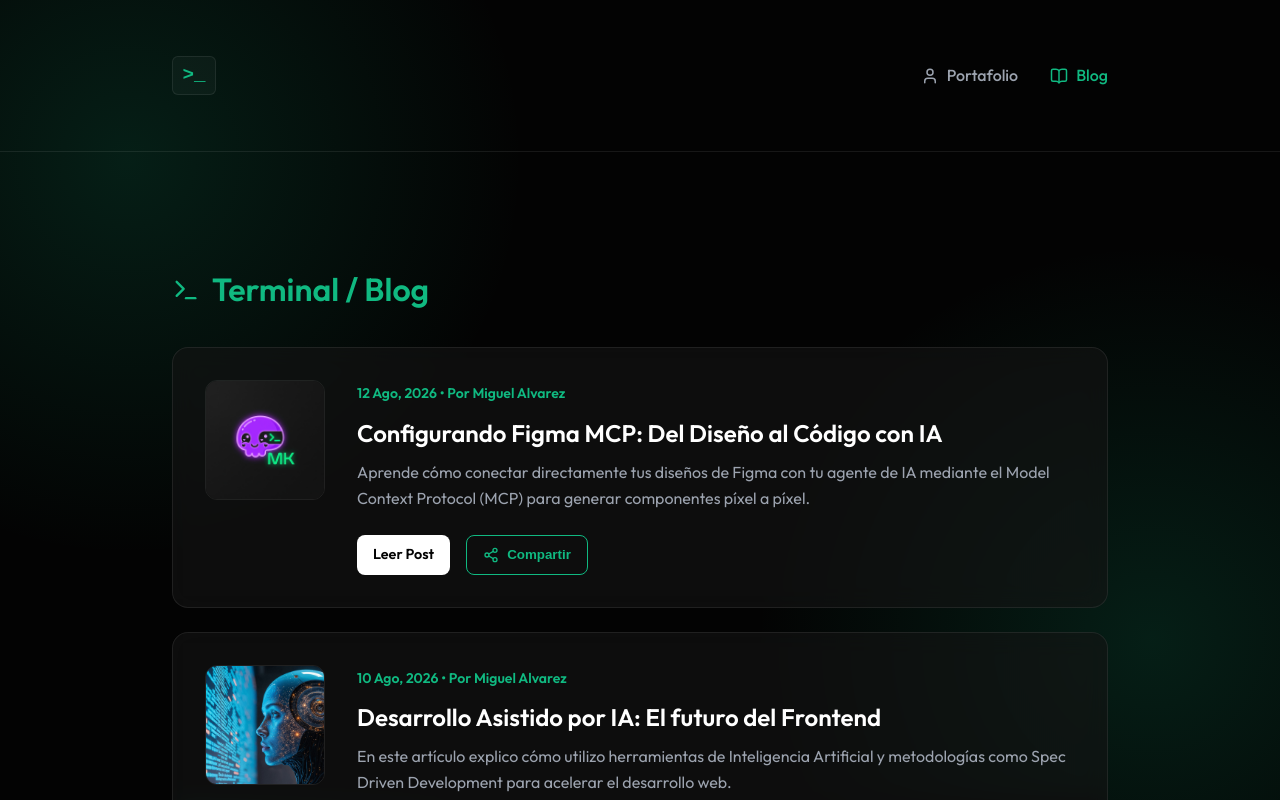
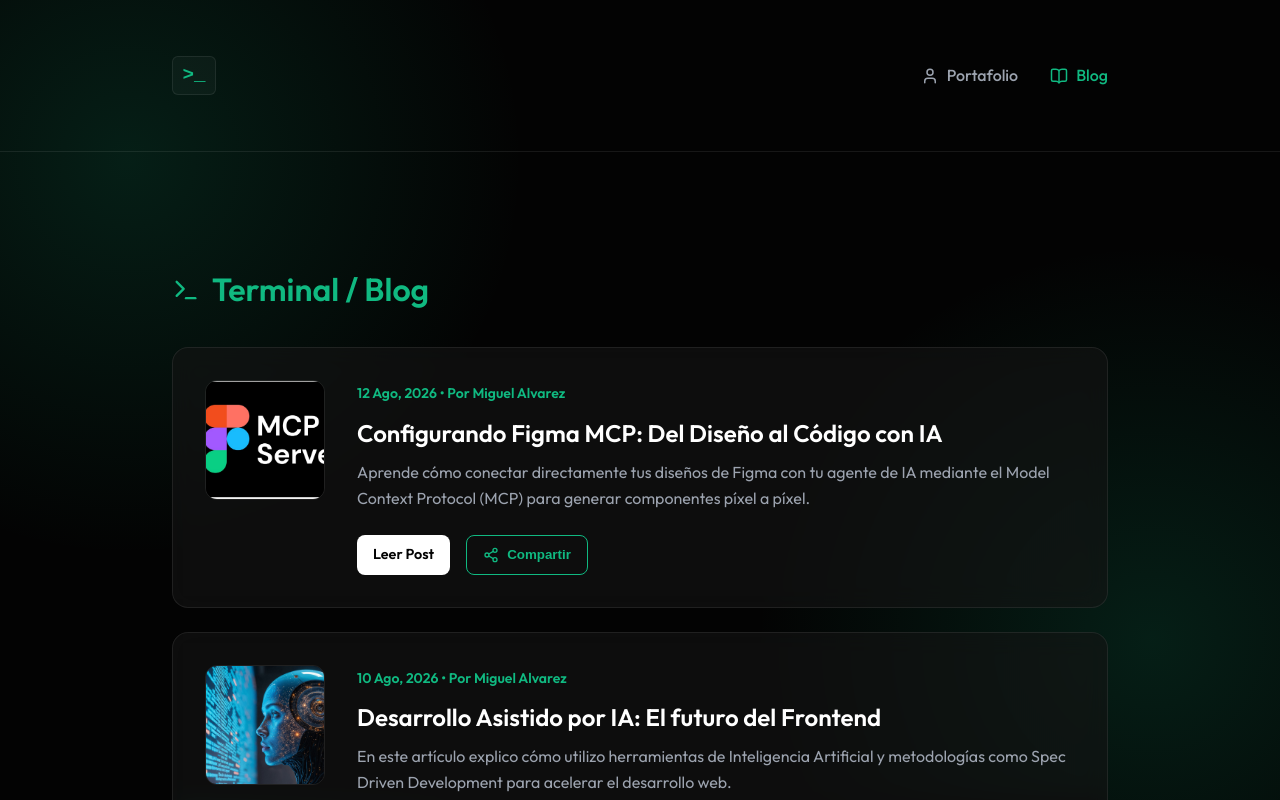
Before and after one commit to mikealvgar/portafolio-miguel, a React (Vite) app: page /blog in a window 1280 px wide. Shown: the top 800 px of the page. Built offline with nearby package versions, Linux system fonts and the light colour scheme.

Commit message:
feat: Actualizar portada del post de Figma MCP

```diff
--- a/src/data/posts.ts
+++ b/src/data/posts.ts
@@ -13,7 +13,7 @@ export const posts: Post[] = [
     title: 'Configurando Figma MCP: Del Diseño al Código con IA',
     date: '12 Ago, 2026',
     description: 'Aprende cómo conectar directamente tus diseños de Figma con tu agente de IA mediante el Model Context Protocol (MCP) para generar componentes píxel a píxel.',
-    thumbnail: '/logo_final.jpg',
+    thumbnail: '/figma-mcp-banner.png',
     file: 'figma-mcp.md'
   },
   {
```
Also changed, not shown: public/figma-mcp-banner.png (added).
